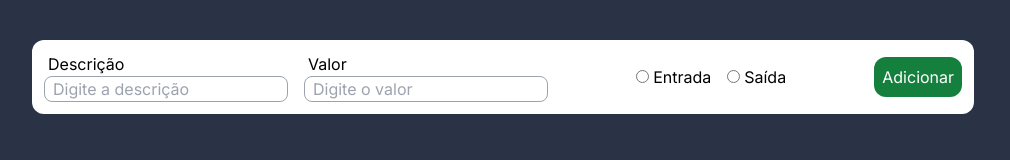
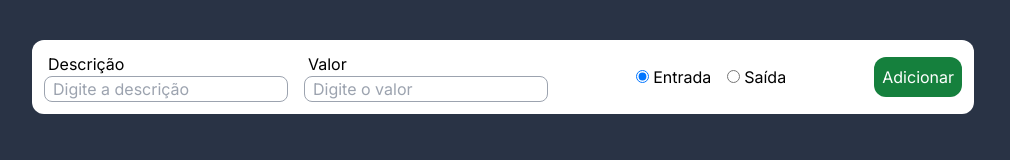
Before and after one commit to Jonalvesilva/Projeto_Gestao_Financas, a Next.js app: page / in a window 1280 px wide. Shown: the part 380-540 px from the top of the page, without its empty margins (120-1130 px from the left). Built offline with nearby package versions, Linux system fonts and the light colour scheme.

Commit message:
feat: finished field and table

```diff
--- a/app/components/Field.tsx
+++ b/app/components/Field.tsx
@@ -1,7 +1,16 @@
 "use client";
 import { controlNumber } from "../constants/controlNumber";
+import { moedaInput, moedaFormat } from "../constants/moedaInput";
+import { useEffect, useState } from "react";
 
 export default function Field() {
+  const [state, setState] = useState(false);
+
+  useEffect(() => {
+    moedaInput("valor");
+    moedaFormat("valor");
+  }, []);
+
   return (
     <div
       className="w-[250px] min-[640px]:w-[580px] lg:w-[92%] lg:ml-6 bg-white rounded-xl p-3 flex flex-col
@@ -13,6 +22,7 @@ export default function Field() {
           <label className="text-md pl-1">Descrição</label>
           <input
             type="text"
+            id="descricao"
             placeholder="Digite a descrição"
             className="border border-gray-400 rounded-lg pl-2 outline-none"
           />
@@ -21,6 +31,7 @@ export default function Field() {
           <label className="text-md pl-1">Valor</label>
           <input
             type="text"
+            id="valor"
             placeholder="Digite o valor"
             onKeyDown={(event: any) => {
               if (!controlNumber.includes(event.key) || event.key === "Dead") {
@@ -33,16 +44,34 @@ export default function Field() {
       </div>
       <div className="flex gap-x-4">
         <span>
-          <input type="radio" name="group" className="mr-1 cursor-pointer" />
+          <input
+            type="radio"
+            name="group"
+            value="entrada"
+            className="mr-1 cursor-pointer"
+            onChange={() => {
+              setState(!state);
+            }}
+            checked={!state}
+          />
           Entrada
         </span>
         <span>
-          <input type="radio" name="group" className="mr-1 cursor-pointer" />
+          <input
+            type="radio"
+            name="group"
+            value="saida"
+            checked={state}
+            onChange={() => {
+              setState(!state);
+            }}
+            className="mr-1 cursor-pointer"
+          />
           Saída
         </span>
       </div>
       <div>
-        <button className="p-2 bg-green-700 rounded-xl text-white">
+        <button id="add" className="p-2 bg-green-700 rounded-xl text-white">
           Adicionar
         </button>
       </div>
--- a/app/components/Table.tsx
+++ b/app/components/Table.tsx
@@ -2,6 +2,7 @@
 import { useState, useEffect } from "react";
 import { FaRegArrowAltCircleDown, FaRegArrowAltCircleUp } from "react-icons/fa";
 import { FaTrashAlt } from "react-icons/fa";
+import { success } from "../constants/toast";
 
 type Table = {
   descricao: string;
@@ -15,10 +16,6 @@ export type field = {
   setInitial: (e: any) => void;
 };
 
-function isFloat(value: any): boolean {
-  return typeof value === "number" && Number.isFinite(value) && value % 1 !== 0;
-}
-
 export function Table({ rows, initial, setInitial }: field) {
   const handleRemoverItem = (index: any) => {
     if (initial.includes(rows[index])) {
@@ -29,6 +26,7 @@ export function Table({ rows, initial, setInitial }: field) {
       arr.splice(i, 1);
       setInitial(arr);
     }
+    success("Removido com Sucesso");
   };
 
   return (
@@ -70,9 +68,7 @@ export function Table({ rows, initial, setInitial }: field) {
                 {element.descricao}
               </td>
               <td className="border-grey-light border  p-2 h-11 text-center">
-                {isFloat(+element.valor.replace(",", "."))
-                  ? `R$: ${element.valor}`
-                  : `R$: ${element.valor},00`}
+                {`R$ ${element.valor}`}
               </td>
               <td className="border-grey-light border  p-2 h-11 text-center">
                 {element.tipo == "entrada" ? (
```
